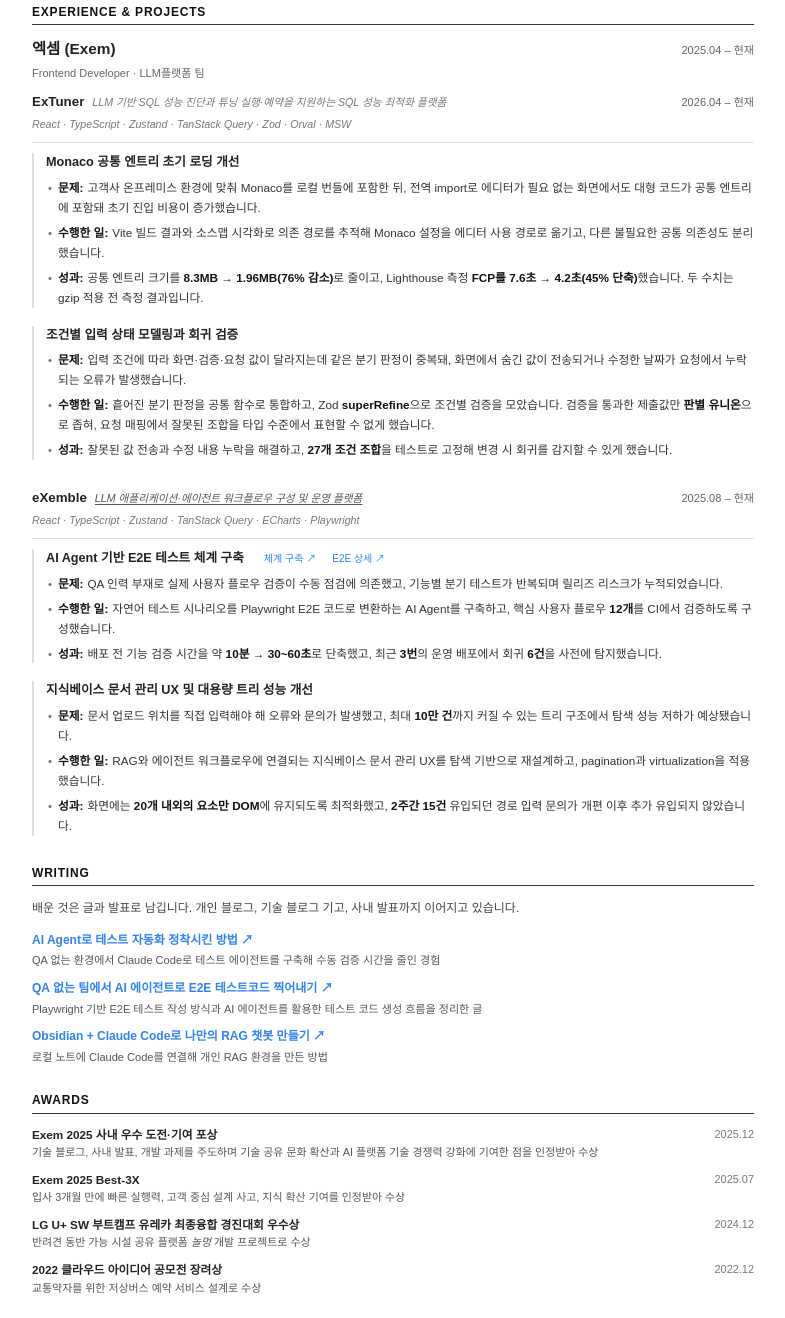
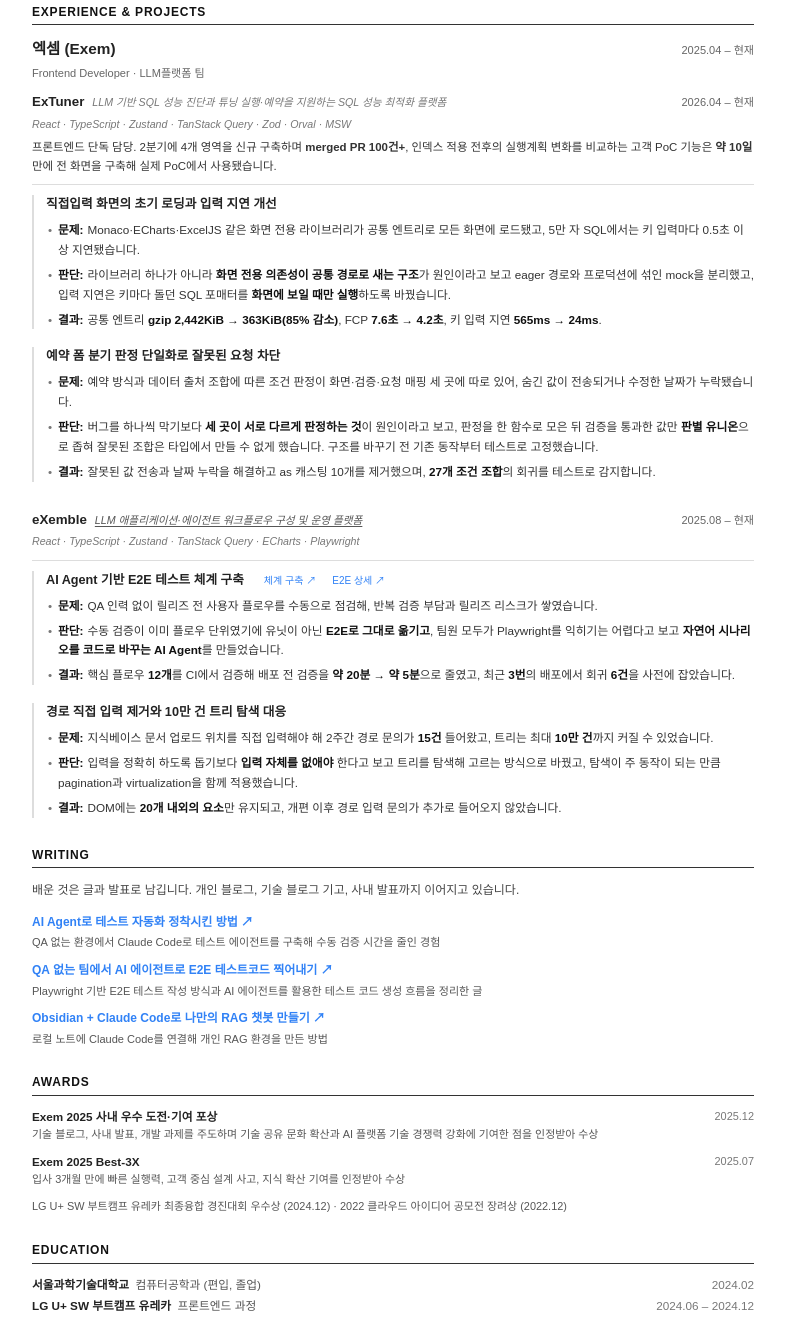
Before and after one commit to hyorish03/Resume, a plain HTML site: page index.html in a window 1280 px wide. Shown: the part 314-1632 px from the top of the page, without its empty margins (247-1032 px from the left). Drawn offline with Linux system fonts and the light colour scheme; a web font is replaced by a local one.

Commit message:
Restructure project highlights around problem, judgment, result
- Replace "수행한 일" with "판단" lines that state why each approach was chosen
- Retitle projects by the problem they solved
- Add ExTuner scope line (solo frontend, 100+ PRs, PoC feature in ~10 days)
- Merge input-latency fix (565ms → 24ms) into the performance item; use gzip figures
- Update E2E verification time to latest figure (~20min → ~5min)
- Add contact email, condense external awards, remove internal jargon

Co-Authored-By: Claude Opus 5.5 <noreply@anthropic.com>

```diff
--- a/index.html
+++ b/index.html
@@ -233,6 +233,12 @@
         font-style: italic;
         margin-bottom: 6px;
       }
+      .proj-scope {
+        font-size: 8.6pt;
+        color: #333;
+        line-height: 1.65;
+        margin-bottom: 4px;
+      }
 
       ul.bullets {
         list-style: none;
@@ -375,6 +381,8 @@
     <div class="header-row">
       <div class="name">이효린</div>
       <div class="contacts">
+        <a href="mailto:hyorish2001@gmail.com">hyorish2001@gmail.com</a>
+        &nbsp;|&nbsp;
         <a href="https://github.com/hyorish03">github.com/hyorish03</a>
         &nbsp;|&nbsp;
         <a
@@ -389,7 +397,7 @@
     <!-- 요약 -->
     <div class="summary">
       LLM 기반 SQL 성능 진단·튜닝 플랫폼에서 대상 선정, 대시보드, 예약, SQL
-      직접입력 기능을 개발한 프론트엔드 개발자입니다. 공통 의존성을 분리해 초기
+      직접입력 기능을 단독으로 구축한 프론트엔드 개발자입니다. 공통 의존성을 분리해 초기
       로딩을 개선하고, 타입 기반 설계로 복잡한 입력 조건을 모델링했습니다.
       AI Agent 기반 E2E 테스트 자동화로 릴리즈 검증 시간을 줄이고
       회귀를 사전에 탐지했습니다.
@@ -444,29 +452,26 @@
             <div class="proj-stack">
               React · TypeScript · Zustand · TanStack Query · Zod · Orval · MSW
             </div>
+            <div class="proj-scope">
+              프론트엔드 단독 담당. 2분기에 4개 영역을 신규 구축하며
+              <b>merged PR 100건+</b>, 인덱스 적용 전후의 실행계획 변화를 비교하는 고객 PoC 기능은
+              <b>약 10일</b> 만에 전 화면을 구축해 실제 PoC에서 사용됐습니다.
+            </div>
           </div>
 
           <div class="proj-item">
             <div class="proj-header">
-              <span class="proj-title">Monaco 공통 엔트리 초기 로딩 개선</span>
+              <span class="proj-title">직접입력 화면의 초기 로딩과 입력 지연 개선</span>
             </div>
             <ul class="bullets">
               <li>
-                <span class="star-label">문제:</span>고객사 온프레미스 환경에
-                맞춰 Monaco를 로컬 번들에 포함한 뒤, 전역 import로 에디터가
-                필요 없는 화면에서도 대형 코드가 공통 엔트리에 포함돼 초기 진입
-                비용이 증가했습니다.
+                <span class="star-label">문제:</span>Monaco·ECharts·ExcelJS 같은 화면 전용 라이브러리가 공통 엔트리로 모든 화면에 로드됐고, 5만 자 SQL에서는 키 입력마다 0.5초 이상 지연됐습니다.
               </li>
               <li>
-                <span class="star-label">수행한 일:</span>Vite 빌드 결과와
-                소스맵 시각화로 의존 경로를 추적해 Monaco 설정을 에디터 사용
-                경로로 옮기고, 다른 불필요한 공통 의존성도 분리했습니다.
+                <span class="star-label">판단:</span>라이브러리 하나가 아니라 <b>화면 전용 의존성이 공통 경로로 새는 구조</b>가 원인이라고 보고 eager 경로와 프로덕션에 섞인 mock을 분리했고, 입력 지연은 키마다 돌던 SQL 포매터를 <b>화면에 보일 때만 실행</b>하도록 바꿨습니다.
               </li>
               <li>
-                <span class="star-label">성과:</span>공통 엔트리 크기를
-                <b>8.3MB → 1.96MB(76% 감소)</b>로 줄이고, Lighthouse 측정
-                <b>FCP를 7.6초 → 4.2초(45% 단축)</b>했습니다. 두 수치는 gzip
-                적용 전 측정 결과입니다.
+                <span class="star-label">결과:</span>공통 엔트리 <b>gzip 2,442KiB → 363KiB(85% 감소)</b>, FCP <b>7.6초 → 4.2초</b>, 키 입력 지연 <b>565ms → 24ms</b>.
               </li>
             </ul>
           </div>
@@ -474,25 +479,18 @@
           <div class="proj-item">
             <div class="proj-header">
               <span class="proj-title"
-                >조건별 입력 상태 모델링과 회귀 검증</span
+                >예약 폼 분기 판정 단일화로 잘못된 요청 차단</span
               >
             </div>
             <ul class="bullets">
               <li>
-                <span class="star-label">문제:</span>입력 조건에 따라 화면·검증·요청
-                값이 달라지는데 같은 분기 판정이 중복돼, 화면에서 숨긴 값이
-                전송되거나 수정한 날짜가 요청에서 누락되는 오류가 발생했습니다.
+                <span class="star-label">문제:</span>예약 방식과 데이터 출처 조합에 따른 조건 판정이 화면·검증·요청 매핑 세 곳에 따로 있어, 숨긴 값이 전송되거나 수정한 날짜가 누락됐습니다.
               </li>
               <li>
-                <span class="star-label">수행한 일:</span>흩어진 분기 판정을 공통
-                함수로 통합하고, Zod <b>superRefine</b>으로 조건별 검증을 모았습니다.
-                검증을 통과한 제출값만 <b>판별 유니온</b>으로 좁혀, 요청 매핑에서
-                잘못된 조합을 타입 수준에서 표현할 수 없게 했습니다.
+                <span class="star-label">판단:</span>버그를 하나씩 막기보다 <b>세 곳이 서로 다르게 판정하는 것</b>이 원인이라고 보고, 판정을 한 함수로 모은 뒤 검증을 통과한 값만 <b>판별 유니온</b>으로 좁혀 잘못된 조합은 타입에서 만들 수 없게 했습니다. 구조를 바꾸기 전 기존 동작부터 테스트로 고정했습니다.
               </li>
               <li>
-                <span class="star-label">성과:</span>잘못된 값 전송과 수정 내용
-                누락을 해결하고, <b>27개 조건 조합</b>을
-                테스트로 고정해 변경 시 회귀를 감지할 수 있게 했습니다.
+                <span class="star-label">결과:</span>잘못된 값 전송과 날짜 누락을 해결하고 as 캐스팅 10개를 제거했으며, <b>27개 조건 조합</b>의 회귀를 테스트로 감지합니다.
               </li>
             </ul>
           </div>
@@ -544,19 +542,13 @@
 
             <ul class="bullets">
               <li>
-                <span class="star-label">문제:</span>QA 인력 부재로 실제 사용자
-                플로우 검증이 수동 점검에 의존했고, 기능별 분기 테스트가
-                반복되며 릴리즈 리스크가 누적되었습니다.
+                <span class="star-label">문제:</span>QA 인력 없이 릴리즈 전 사용자 플로우를 수동으로 점검해, 반복 검증 부담과 릴리즈 리스크가 쌓였습니다.
               </li>
               <li>
-                <span class="star-label">수행한 일:</span>자연어 테스트
-                시나리오를 Playwright E2E 코드로 변환하는 AI Agent를 구축하고,
-                핵심 사용자 플로우 <b>12개</b>를 CI에서 검증하도록 구성했습니다.
+                <span class="star-label">판단:</span>수동 검증이 이미 플로우 단위였기에 유닛이 아닌 <b>E2E로 그대로 옮기고</b>, 팀원 모두가 Playwright를 익히기는 어렵다고 보고 <b>자연어 시나리오를 코드로 바꾸는 AI Agent</b>를 만들었습니다.
               </li>
               <li>
-                <span class="star-label">성과:</span>배포 전 기능 검증 시간을 약
-                <b>10분 → 30~60초</b>로 단축했고, 최근 <b>3번</b>의 운영
-                배포에서 회귀 <b>6건</b>을 사전에 탐지했습니다.
+                <span class="star-label">결과:</span>핵심 플로우 <b>12개</b>를 CI에서 검증해 배포 전 검증을 <b>약 20분 → 약 5분</b>으로 줄였고, 최근 <b>3번</b>의 배포에서 회귀 <b>6건</b>을 사전에 잡았습니다.
               </li>
             </ul>
           </div>
@@ -564,26 +556,19 @@
           <div class="proj-item">
             <div class="proj-header">
               <span class="proj-title"
-                >지식베이스 문서 관리 UX 및 대용량 트리 성능 개선</span
+                >경로 직접 입력 제거와 10만 건 트리 탐색 대응</span
               >
             </div>
 
             <ul class="bullets">
               <li>
-                <span class="star-label">문제:</span>문서 업로드 위치를 직접
-                입력해야 해 오류와 문의가 발생했고, 최대 <b>10만 건</b>까지 커질
-                수 있는 트리 구조에서 탐색 성능 저하가 예상됐습니다.
+                <span class="star-label">문제:</span>지식베이스 문서 업로드 위치를 직접 입력해야 해 2주간 경로 문의가 <b>15건</b> 들어왔고, 트리는 최대 <b>10만 건</b>까지 커질 수 있었습니다.
               </li>
               <li>
-                <span class="star-label">수행한 일:</span>RAG와 에이전트
-                워크플로우에 연결되는 지식베이스 문서 관리 UX를 탐색 기반으로
-                재설계하고, pagination과 virtualization을 적용했습니다.
+                <span class="star-label">판단:</span>입력을 정확히 하도록 돕기보다 <b>입력 자체를 없애야</b> 한다고 보고 트리를 탐색해 고르는 방식으로 바꿨고, 탐색이 주 동작이 되는 만큼 pagination과 virtualization을 함께 적용했습니다.
               </li>
               <li>
-                <span class="star-label">성과:</span>화면에는
-                <b>20개 내외의 요소만 DOM</b>에 유지되도록 최적화했고,
-                <b>2주간 15건</b> 유입되던 경로 입력 문의가 개편 이후 추가
-                유입되지 않았습니다.
+                <span class="star-label">결과:</span>DOM에는 <b>20개 내외의 요소</b>만 유지되고, 개편 이후 경로 입력 문의가 추가로 들어오지 않았습니다.
               </li>
             </ul>
           </div>
@@ -662,23 +647,11 @@
       </div>
       <div class="award-row">
         <div class="award-left">
-          <div class="award-name">
-            LG U+ SW 부트캠프 유레카 최종융합 경진대회 우수상
-          </div>
           <div class="award-desc">
-            반려견 동반 가능 시설 공유 플랫폼 <em>놀멍</em> 개발 프로젝트로 수상
+            LG U+ SW 부트캠프 유레카 최종융합 경진대회 우수상 (2024.12) · 2022
+            클라우드 아이디어 공모전 장려상 (2022.12)
           </div>
         </div>
-        <span class="award-year">2024.12</span>
-      </div>
-      <div class="award-row">
-        <div class="award-left">
-          <div class="award-name">2022 클라우드 아이디어 공모전 장려상</div>
-          <div class="award-desc">
-            교통약자를 위한 저상버스 예약 서비스 설계로 수상
-          </div>
-        </div>
-        <span class="award-year">2022.12</span>
       </div>
     </div>
 
```
